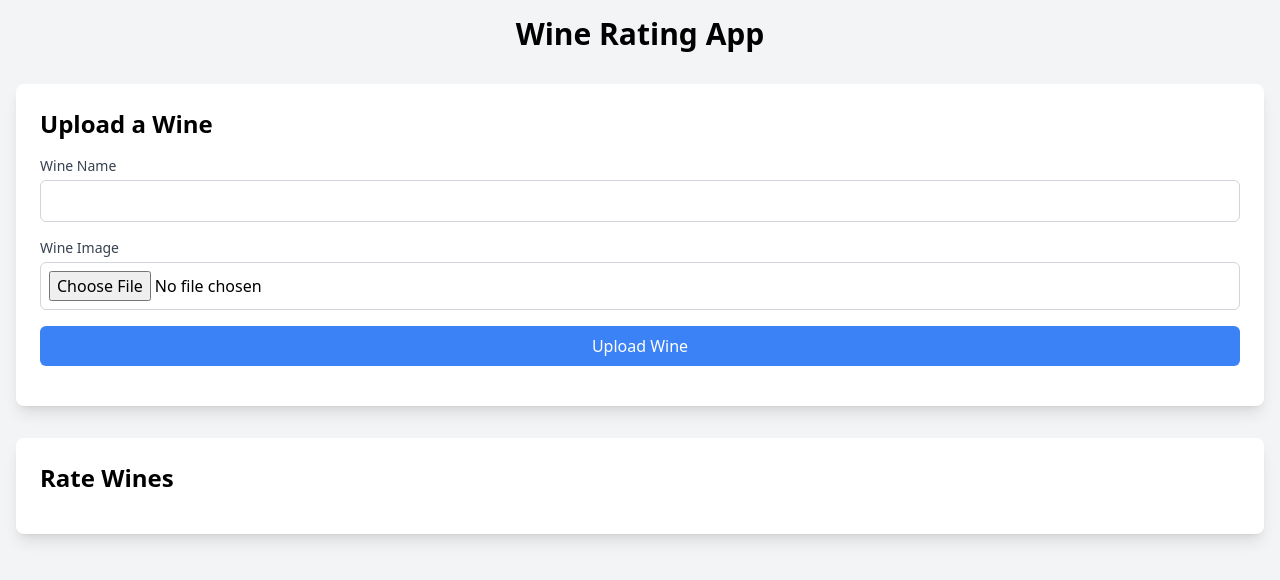
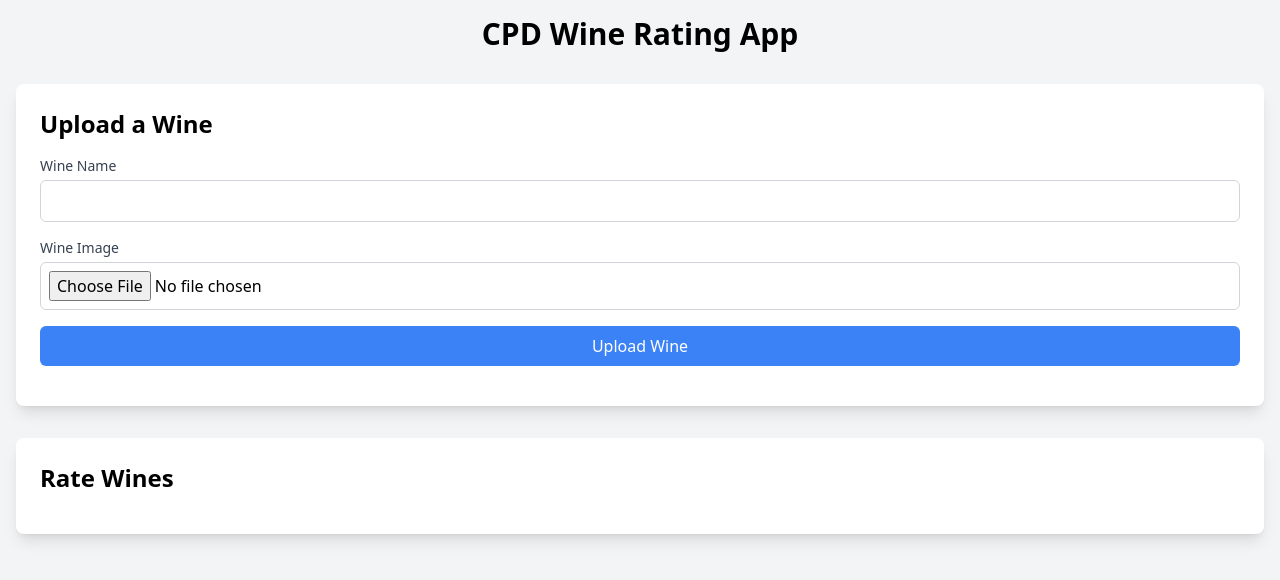
Before and after one commit to Rue-va/Wine-Ratings, a plain HTML site: page index.html in a window 1280 px wide. Drawn offline with nearby package versions, Linux system fonts and the light colour scheme.

Commit message:
Update index.html

```diff
--- a/index.html
+++ b/index.html
@@ -9,7 +9,7 @@
 </head>
 <body class="bg-gray-100 font-roboto">
     <div class="container mx-auto p-4">
-        <h1 class="text-3xl font-bold text-center mb-8">Wine Rating App</h1>
+        <h1 class="text-3xl font-bold text-center mb-8">CPD Wine Rating App</h1>
 
         <div class="bg-white p-6 rounded-lg shadow-lg mb-8">
             <h2 class="text-2xl font-bold mb-4">Upload a Wine</h2>
```
